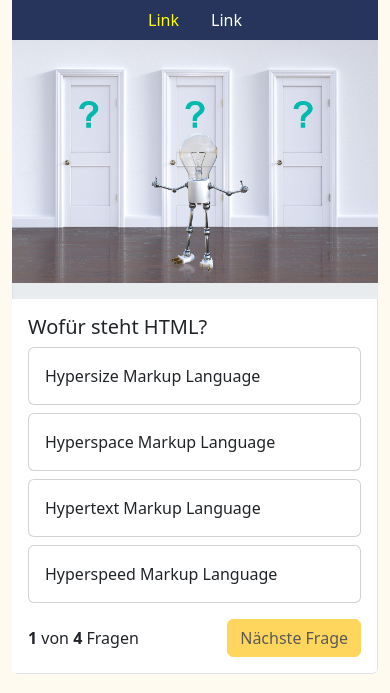
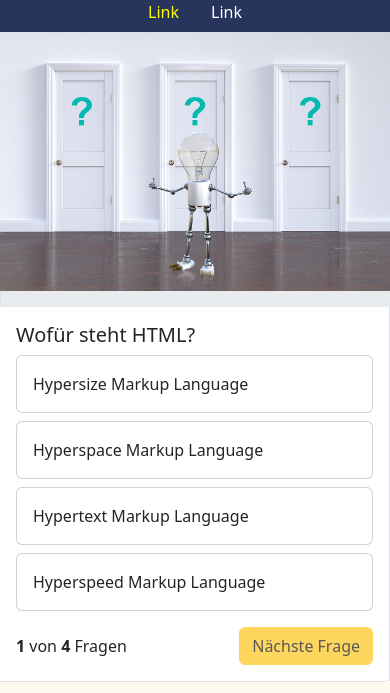
Before and after one commit to fshippman/Quizapp, a plain HTML site: page index.html in a window 390 px wide. Shown: the part 151-844 px from the top of the page. Drawn offline with nearby package versions, Linux system fonts and the light colour scheme.

Commit message:
container padding mobile disabled, border-radius mobile quizcard removed

```diff
--- a/index.html
+++ b/index.html
@@ -22,7 +22,7 @@
 
 
 
-    <div class="container">
+    <div class="container g-0 g-md-1">
 
         <div class="quiz-card card border-0">
 
@@ -34,7 +34,7 @@
                         <img src="img/logo.png" class="m-3 logo" alt="...">
 
 
-                        <ul class="nav flex-md-column d-flex">
+                        <ul class="nav flex-md-column d-flex m-0-md">
                             <li class="nav-item">
                                 <a class="nav-link active" id="link-1" href="#">Link</a>
                             </li>
--- a/style.css
+++ b/style.css
@@ -108,3 +108,9 @@ body {
 .nav-link.active {
     color: yellow !important;
 }
+
+@media(max-width: 768px) {
+div .quiz-card {
+    border-radius: 0;
+ }
+}
```
